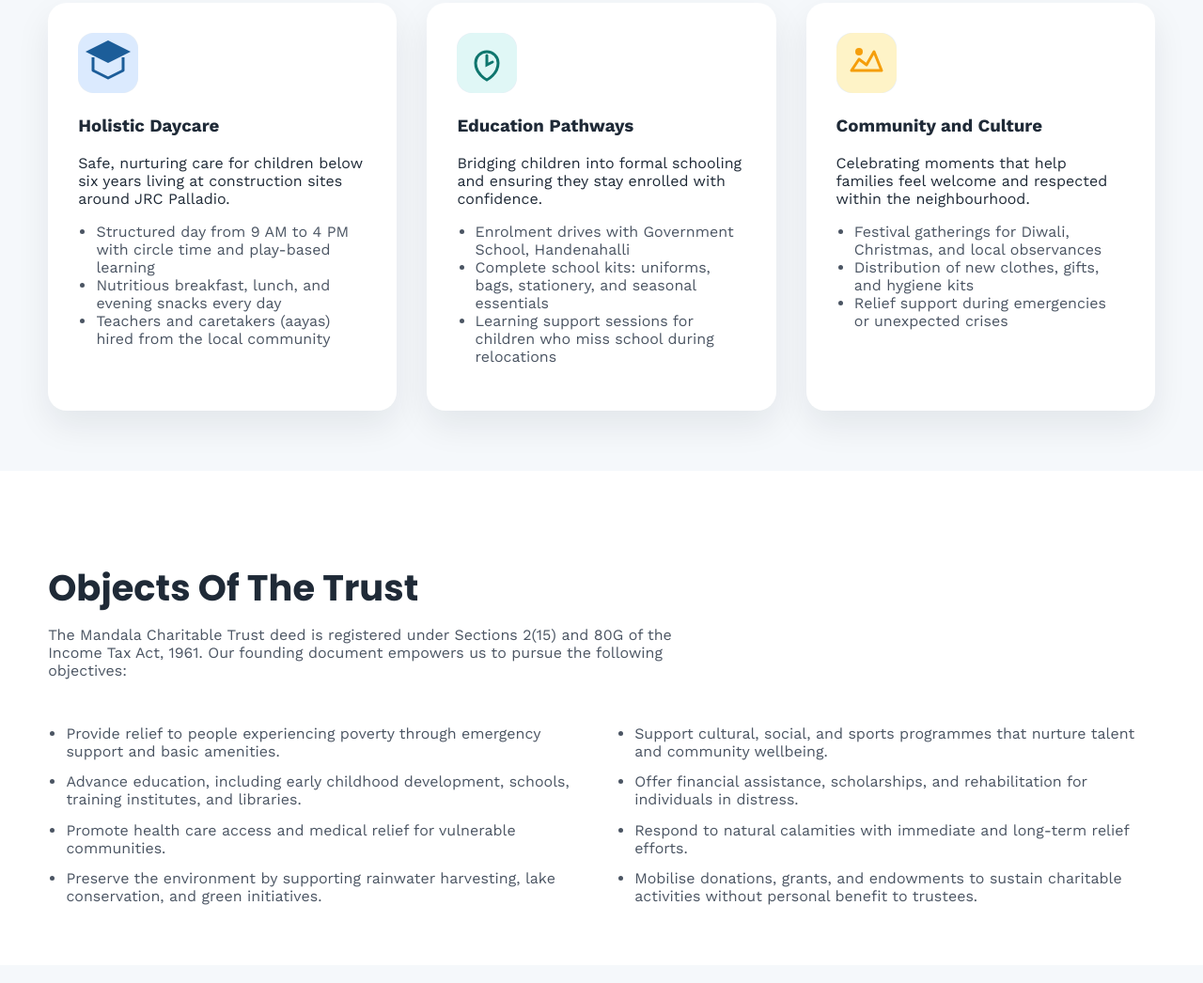
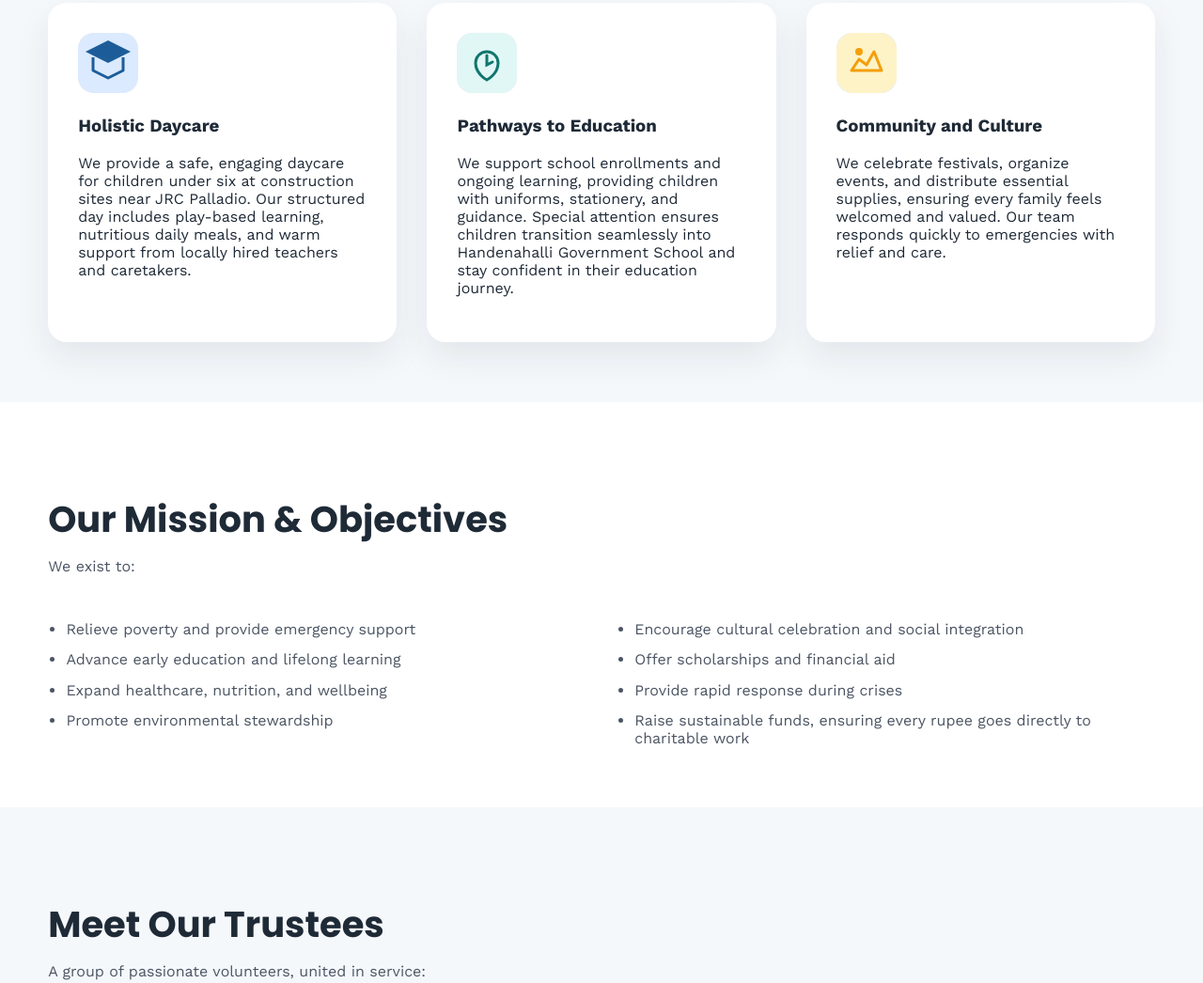
Before and after one commit to mandalacharitabletrust/mandalacharitabletrust.github.io, a plain HTML site: page index.html in a window 1280 px wide. Shown: the part 1498-2544 px from the top of the page at 94% size. Drawn offline with nearby package versions, Linux system fonts and the light colour scheme.

Commit message:
updated contents

```diff
--- a/index.html
+++ b/index.html
@@ -102,7 +102,7 @@
           <p id="footer-contact"></p>
         </div>
       </div>
-      <p class="footer__copy" id="footer-copy">&copy; <span id="year"></span> <span id="footer-copy-name"></span>. <span id="footer-copy-legal"></span></p>
+      <p class="footer__copy" id="footer-copy">&copy; <span id="year"></span> <span id="footer-copy-name"></span>. <span id="footer-copy-legal"></span><br><span id="footer-copy-maintainer"></span></p>
     </footer>
   </div>
   <script src="js/content.js"></script>
--- a/js/content.js
+++ b/js/content.js
@@ -17,8 +17,8 @@ window.siteContent = {
   ],
   hero: {
     eyebrow: 'Registered Charitable Trust',
-    title: 'Because Their Children Deserve a Future.',
-    description: 'Mandala Charitable Trust is a non-profit initiative dedicated to the well-being, education, and dignity of children from migrant and underprivileged families. Guided by compassion and a spirit of service, our trustees and volunteers work together to support these children and their families through care, learning opportunities, and community development.',
+    title: 'Empowering Children, Building Futures.',
+    description: 'The Mandala Charitable Trust deed is registered under Sections 2(15) and 80G of the Income Tax Act, 1961. Mandala Charitable Trust is dedicated to uplifting children from migrant and underserved families. Through compassionate care, meaningful education, and community support, we help build brighter futures—one child at a time.',
     meta: [
       { label: 'Founded', value: 'August 2023' },
       { label: 'Trustees', value: '10 residents of JRC Palladio' },
@@ -57,54 +57,47 @@ window.siteContent = {
         icon: 'img/icon-education.svg',
         iconAlt: 'Daycare icon',
         title: 'Holistic Daycare',
-        description: 'Safe, nurturing care for children below six years living at construction sites around JRC Palladio.',
+        description: 'We provide a safe, engaging daycare for children under six at construction sites near JRC Palladio. Our structured day includes play-based learning, nutritious daily meals, and warm support from locally hired teachers and caretakers.',
         points: [
-          'Structured day from 9 AM to 4 PM with circle time and play-based learning',
-          'Nutritious breakfast, lunch, and evening snacks every day',
-          'Teachers and caretakers (aayas) hired from the local community'
-        ]
+          '']
       },
       {
         icon: 'img/icon-health.svg',
         iconAlt: 'Education icon',
-        title: 'Education Pathways',
-        description: 'Bridging children into formal schooling and ensuring they stay enrolled with confidence.',
+        title: 'Pathways to Education',
+        description: 'We support school enrollments and ongoing learning, providing children with uniforms, stationery, and guidance. Special attention ensures children transition seamlessly into Handenahalli Government School and stay confident in their education journey.',
         points: [
-          'Enrolment drives with Government School, Handenahalli',
-          'Complete school kits: uniforms, bags, stationery, and seasonal essentials',
-          'Learning support sessions for children who miss school during relocations'
+          ''
         ]
       },
       {
         icon: 'img/icon-livelihood.svg',
         iconAlt: 'Community icon',
         title: 'Community and Culture',
-        description: 'Celebrating moments that help families feel welcome and respected within the neighbourhood.',
+        description: 'We celebrate festivals, organize events, and distribute essential supplies, ensuring every family feels welcomed and valued. Our team responds quickly to emergencies with relief and care.',
         points: [
-          'Festival gatherings for Diwali, Christmas, and local observances',
-          'Distribution of new clothes, gifts, and hygiene kits',
-          'Relief support during emergencies or unexpected crises'
+          ''
         ]
       }
     ]
   },
   objects: {
-    heading: 'Objects Of The Trust',
-    intro: 'The Mandala Charitable Trust deed is registered under Sections 2(15) and 80G of the Income Tax Act, 1961. Our founding document empowers us to pursue the following objectives:',
+    heading: 'Our Mission & Objectives',
+    intro: 'We exist to:',
     items: [
-      'Provide relief to people experiencing poverty through emergency support and basic amenities.',
-      'Advance education, including early childhood development, schools, training institutes, and libraries.',
-      'Promote health care access and medical relief for vulnerable communities.',
-      'Preserve the environment by supporting rainwater harvesting, lake conservation, and green initiatives.',
-      'Support cultural, social, and sports programmes that nurture talent and community wellbeing.',
-      'Offer financial assistance, scholarships, and rehabilitation for individuals in distress.',
-      'Respond to natural calamities with immediate and long-term relief efforts.',
-      'Mobilise donations, grants, and endowments to sustain charitable activities without personal benefit to trustees.'
+      'Relieve poverty and provide emergency support',
+      'Advance early education and lifelong learning',
+      'Expand healthcare, nutrition, and wellbeing',
+      'Promote environmental stewardship',
+      'Encourage cultural celebration and social integration',
+      'Offer scholarships and financial aid',
+      'Provide rapid response during crises',
+      'Raise sustainable funds, ensuring every rupee goes directly to charitable work'
     ]
   },
   trustees: {
-    heading: 'Trustees',
-    intro: 'Mandala Charitable Trust is stewarded by residents of JRC Palladio who volunteer their time, resources, and expertise.',
+    heading: 'Meet Our Trustees',
+    intro: 'A group of passionate volunteers, united in service:',
     members: [
       'Anandappan C',
       'Anandshekar',
@@ -113,7 +106,7 @@ window.siteContent = {
       'Harish Mohan',
       'Jayanandan P',
       'Haimanti Sarkar',
-      'Phani Chinguluri',
+      'Phani Chiguluri',
       'Senthil Kumar',
       'SREENIVASULU K',
     ]
@@ -146,23 +139,23 @@ window.siteContent = {
     ]
   },
   support: {
-    heading: 'Support Our Work',
-    intro: 'Your contribution keeps our daycare running and helps migrant families build stability. Choose a way to help and reach out so we can guide you through the next steps.',
+    heading: 'How You Can Help',
+    intro: 'Choose a way to help and reach out so we can guide you through the next steps.',
     options: [
       {
-        title: 'Donate to daily operations',
-        description: 'Fund meals, learning materials, and caregiver stipends with a one-time or monthly transfer.'
+        title: 'Donate',
+        description: 'Support daily operations or sponsor meals to keep our daycare running. Every contribution feeds, educates, and empowers a child.'
       },
       {
-        title: 'Sponsor a meal service',
-        description: 'Cover the cost for breakfast, lunch, and evening snacks for all children on a day that matters to you.'
+        title: 'Get Involved',
+        description: 'Partner with us by donating supplies, sponsoring meals, or simply spreading the word.'
       },
       {
-        title: 'Volunteer your time',
-        description: 'Offer reading sessions, health workshops, or festival support alongside resident trustees.'
+        title: 'Volunteer',
+        description: 'Share your talents—host workshops, read stories, or join festival events.'
       }
     ],
-    contactNote: 'Reach out so we can share bank details and ways to help right away.',
+    contactNote: 'Contact us for details on how to contribute:',
     contactEmail: 'mandala.net.in@gmail.com',
     contactPhone: '9606025415'
   },
@@ -181,6 +174,9 @@ window.siteContent = {
     contactPhone: '9606025415',
     contactEmail: 'mandala.net.in@gmail.com',
     copyName: 'Mandala Charitable Trust',
-    copyLegal: 'Registered under Indian Trusts Act, 1882'
+    copyLegal: 'Registered under Indian Trusts Act, 1882',
+    copyMaintainerLabel: 'The website is maintained by',
+    copyMaintainerName: 'MeghGen Technologies',
+    copyMaintainerUrl: 'https://meghgen.ai'
   }
 };
--- a/js/main.js
+++ b/js/main.js
@@ -383,6 +383,23 @@ document.addEventListener('DOMContentLoaded', () => {
 
     setText('footer-copy-name', footer.copyName || '');
     setText('footer-copy-legal', footer.copyLegal || '');
+
+    const maintainerEl = document.getElementById('footer-copy-maintainer');
+    if (maintainerEl) {
+      maintainerEl.innerHTML = '';
+      const { copyMaintainerLabel, copyMaintainerName, copyMaintainerUrl } = footer;
+      if (copyMaintainerLabel && copyMaintainerName && copyMaintainerUrl) {
+        maintainerEl.appendChild(document.createTextNode(`${copyMaintainerLabel} `));
+        const linkEl = document.createElement('a');
+        linkEl.href = copyMaintainerUrl;
+        linkEl.rel = 'noopener noreferrer';
+        linkEl.target = '_blank';
+        linkEl.textContent = copyMaintainerName;
+        maintainerEl.appendChild(linkEl);
+      } else if (copyMaintainerName) {
+        maintainerEl.textContent = copyMaintainerName;
+      }
+    }
   };
 
   if (content) {
```
